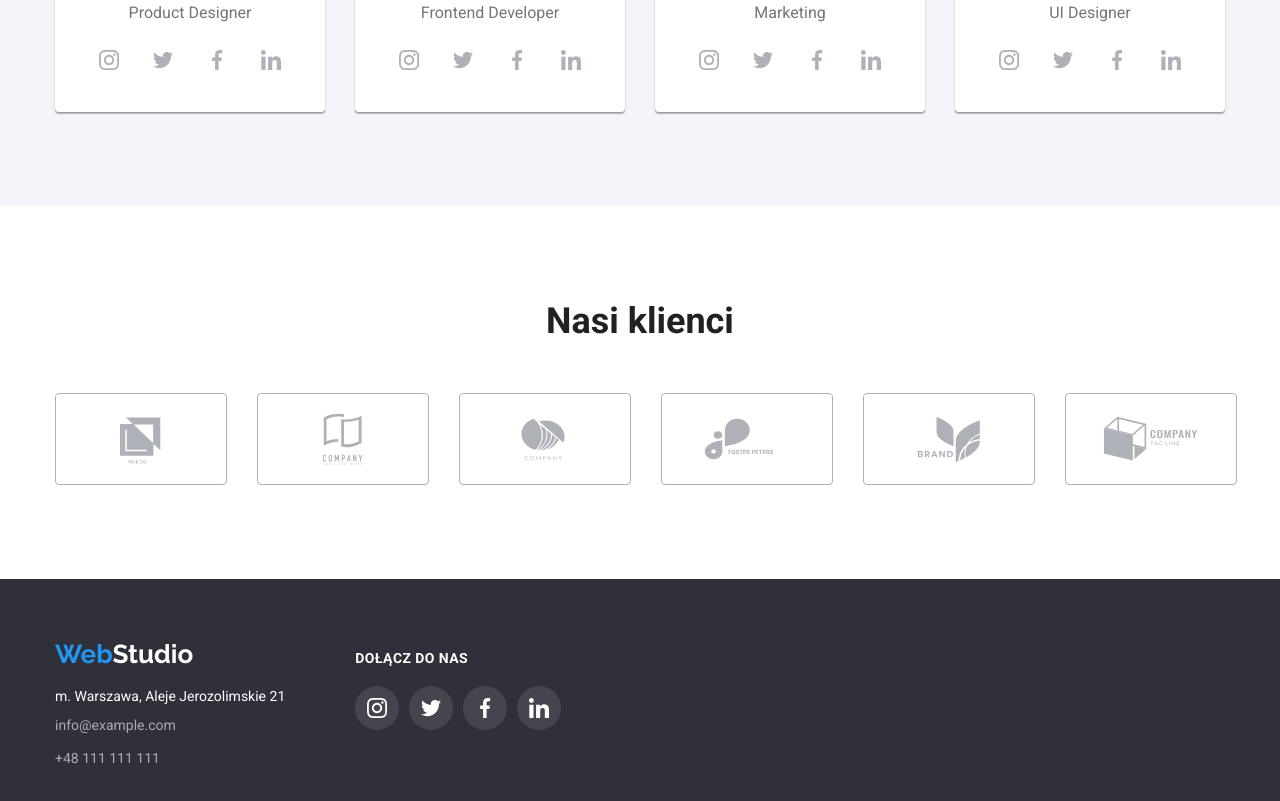
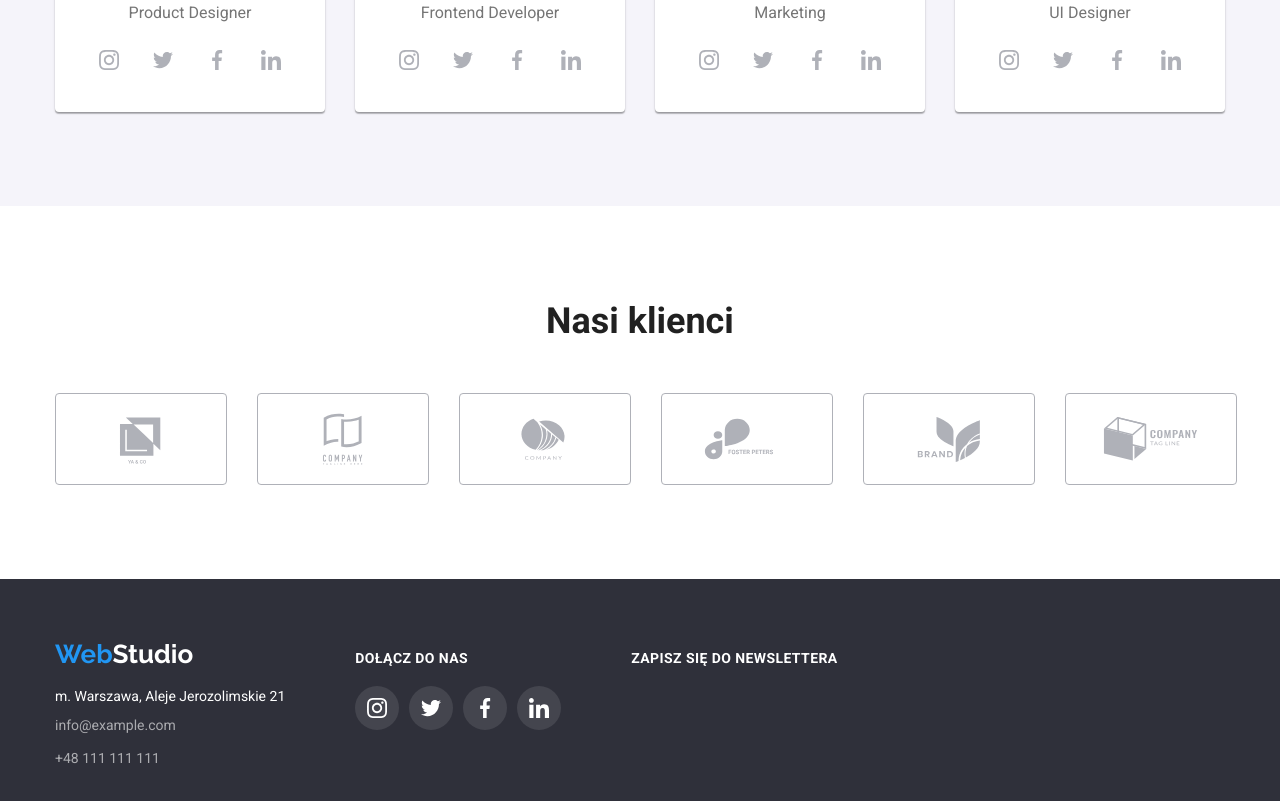
Before and after one commit to smuku-mk/goit-markup-hw-06, a plain HTML site: page index.html in a window 1280 px wide. Shown: the part 2106-2907 px from the top of the page. Drawn offline with Linux system fonts and the light colour scheme.

Commit message:
newsletter start
newsletter start

```diff
--- a/css/style.css
+++ b/css/style.css
@@ -455,7 +455,7 @@ ul {
 .join-us-container {
   margin-top: 12px;
 }
-.join-us-title {
+.footer-titles {
   font-weight: 700;
   font-size: 14px;
   line-height: 1.14;
@@ -577,3 +577,8 @@ ul {
   padding: 0;
   font-size: 0;
 }
+
+/* hw6 */
+.newsletter-container {
+  margin-top: 12px;
+}
--- a/index.html
+++ b/index.html
@@ -509,6 +509,7 @@
     <!-- FOOTER -->
     <footer class="footer-bg">
       <div class="container footer-content">
+        <!-- FOOTER CONTACTS -->
         <div>
           <a class="logo-footer" href="#">
             <span class="logo-web">Web</span>Studio
@@ -533,8 +534,9 @@
             </ul>
           </address>
         </div>
+        <!-- FOOTER JOIN US -->
         <div class="join-us-container">
-          <h3 class="join-us-title">dołącz do nas</h3>
+          <h3 class="footer-titles">dołącz do nas</h3>
           <div class="join-us-links-container">
             <a class="join-us-links" href="#">
               <svg class="join-us-svg" width="44" height="44">
@@ -582,6 +584,10 @@
             </a>
           </div>
         </div>
+        <!-- FOOTER NEWSLETTER -->
+        <div class="newsletter-container">
+          <h3 class="footer-titles">zapisz się do newslettera</h3>
+        </div>
       </div>
     </footer>
     <script src="./js/modal.js"></script>
```
